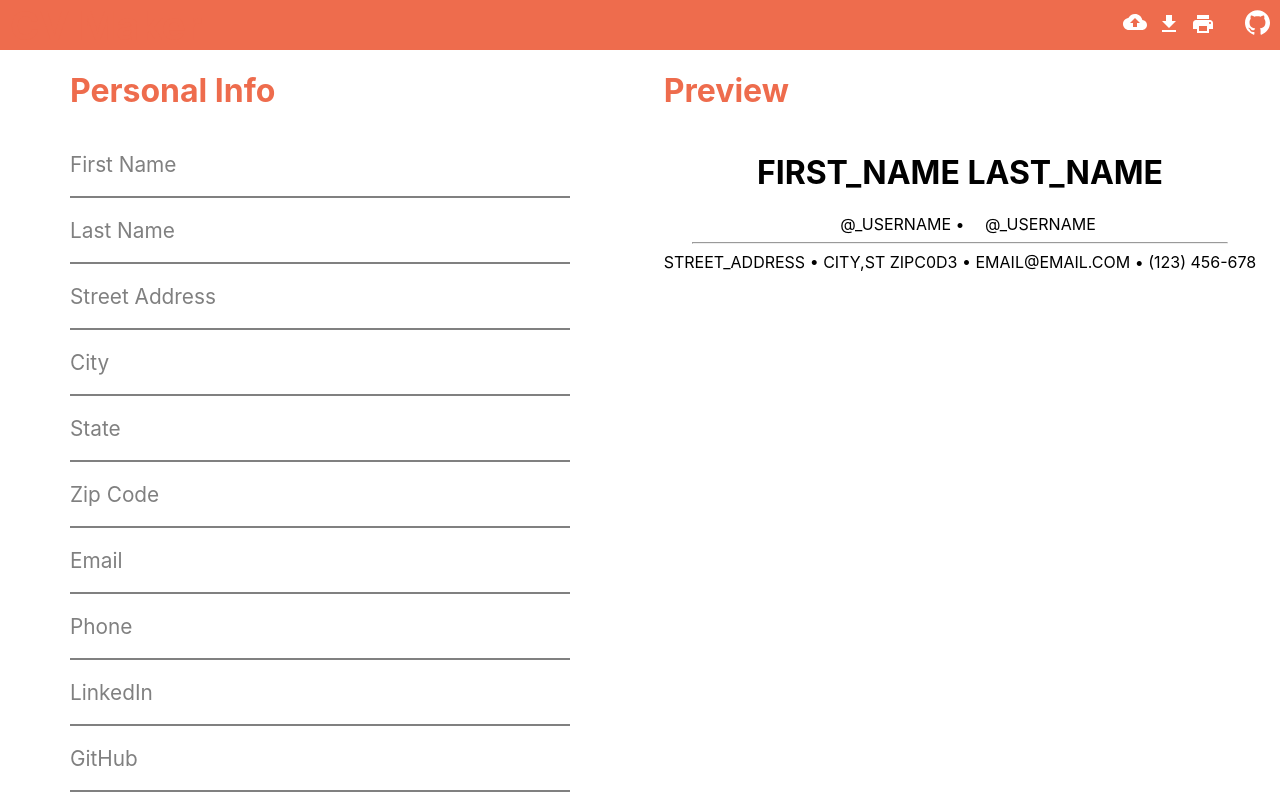
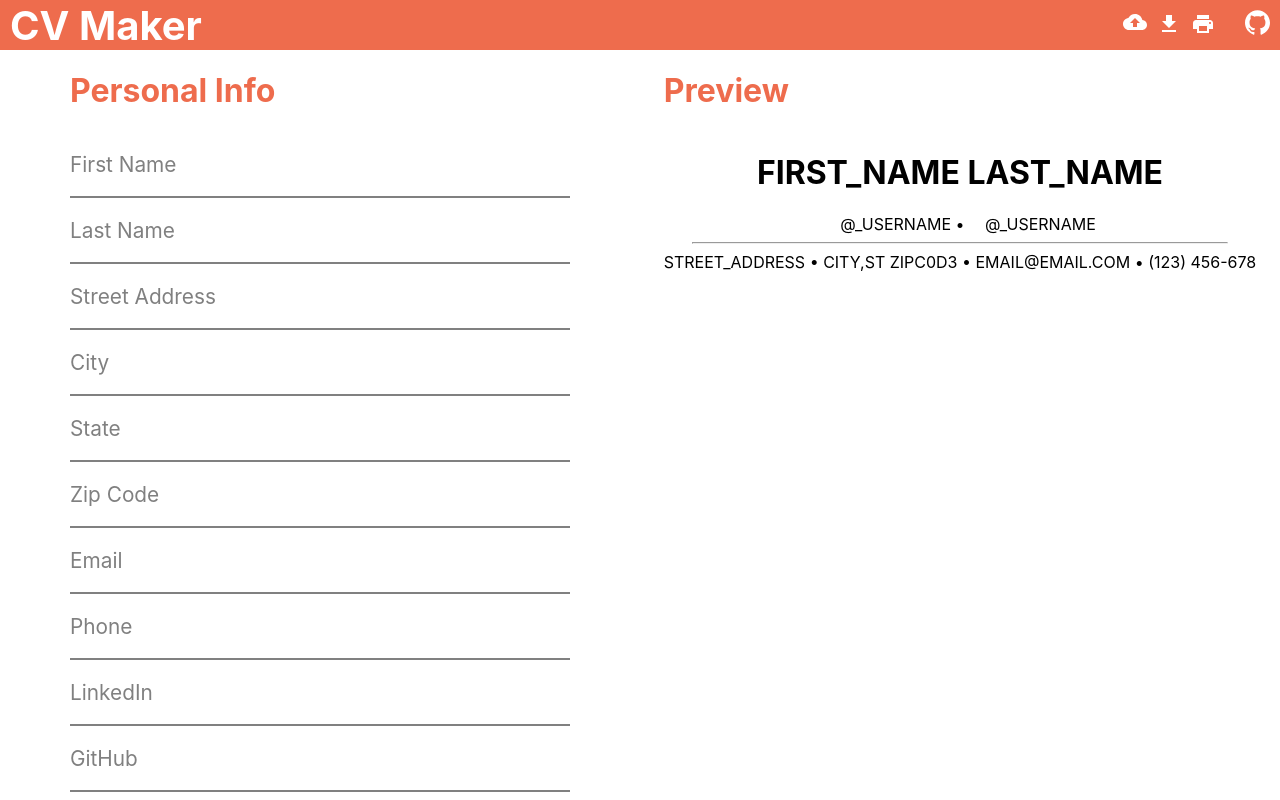
Before and after one commit to danmenjivar/cv-project, a React (Create React App) app: page / in a window 1280 px wide. Shown: the top 800 px of the page. Built offline with nearby package versions, Linux system fonts and the light colour scheme; some icons are missing; the HTML template or start-up script is replaced by a standard one.

Commit message:
Fix missing header in nav

```diff
--- a/src/components/Nav.js
+++ b/src/components/Nav.js
@@ -7,7 +7,7 @@ import CloudUploadIcon from "@material-ui/icons/CloudUpload";
 export default function Nav(props) {
   return (
     <div className="Nav">
-      <h1>CV Maker</h1>
+      <h1 style={{ color: "white" }}>CV Maker</h1>
       <span className="end">
         <label htmlFor="file-upload" className="icon-button">
           <input
```
